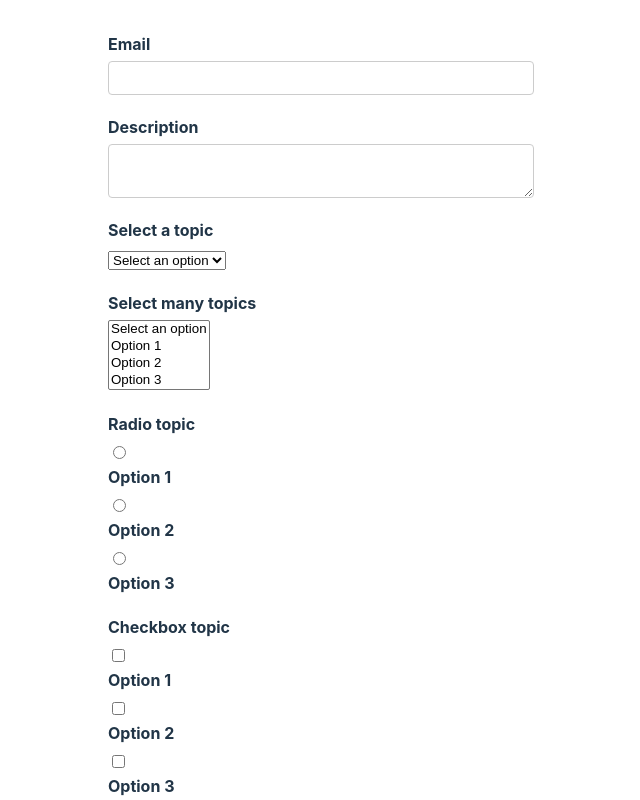
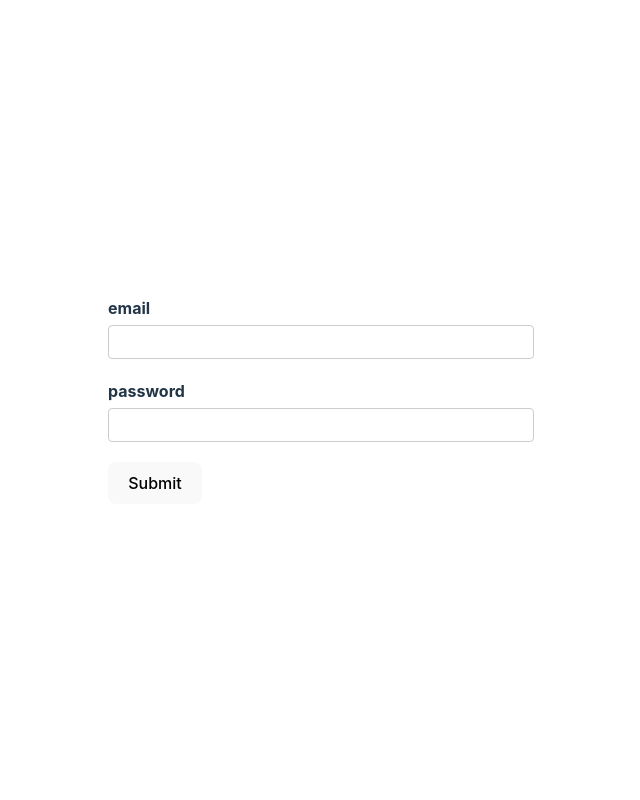
Before and after one commit to maormenashe/vite-react-formik, a React (Vite) app: page / in a window 1280 px wide. Shown: the top 800 px of the page, without its empty margins (319-959 px from the left). Built offline with nearby package versions, Linux system fonts and the light colour scheme.

Commit message:
Add Login Form

```diff
--- a/src/App.css
+++ b/src/App.css
@@ -18,6 +18,7 @@ label {
 
 input[type="text"],
 input[type="email"],
+input[type="password"],
 textarea {
   display: block;
   width: 400px;
--- a/src/App.tsx
+++ b/src/App.tsx
@@ -1,5 +1,6 @@
 import "./App.css";
-import FormikContainer from "./components/FormikContainer";
+import LoginForm from "./components/LoginForm";
+// import FormikContainer from "./components/FormikContainer";
 // import YoutubeFormFormik from "./components/YoutubeFormFormik";
 // import YoutubeFormUseFormikYup from "./components/YoutubeFormUseFormikYup";
 // import YoutubeFormUseFormik from "./components/YoutubeFormUseFormik";
@@ -10,7 +11,8 @@ function App() {
       {/* <YoutubeFormUseFormik></YoutubeFormUseFormik> */}
       {/* <YoutubeFormUseFormikYup /> */}
       {/* <YoutubeFormFormik /> */}
-      <FormikContainer />
+      {/* <FormikContainer /> */}
+      <LoginForm />
     </div>
   );
 }
--- /dev/null
+++ b/src/components/LoginForm.tsx
@@ -0,0 +1,69 @@
+import { Form, Formik, FormikHelpers, FormikProps } from "formik";
+import * as React from "react";
+import * as Yup from "yup";
+import FormikControl from "./FormikControl";
+
+interface ILoginFormProps {}
+
+type LoginForm = {
+  email: string;
+  password: string;
+};
+
+const initialValues: LoginForm = {
+  email: "",
+  password: "",
+};
+
+const validationSchema = Yup.object({
+  email: Yup.string().email("Invalid email format").required("Required"),
+  password: Yup.string().required("Required"),
+});
+
+const onSubmit = (
+  values: LoginForm,
+  formikHelpers: FormikHelpers<LoginForm>
+) => {
+  console.log("Submitted", values, formikHelpers);
+  formikHelpers.setSubmitting(false);
+  formikHelpers.resetForm();
+};
+
+const LoginForm: React.FunctionComponent<ILoginFormProps> = () => {
+  return (
+    <Formik
+      initialValues={initialValues}
+      validationSchema={validationSchema}
+      onSubmit={onSubmit}
+    >
+      {(formik: FormikProps<LoginForm>) => {
+        return (
+          <Form noValidate>
+            <FormikControl
+              asControl="input"
+              type="email"
+              label="email"
+              name="email"
+            />
+
+            <FormikControl
+              asControl="input"
+              type="password"
+              label="password"
+              name="password"
+            />
+
+            <button
+              type="submit"
+              disabled={!formik.isValid || formik.isSubmitting}
+            >
+              Submit
+            </button>
+          </Form>
+        );
+      }}
+    </Formik>
+  );
+};
+
+export default LoginForm;
```
